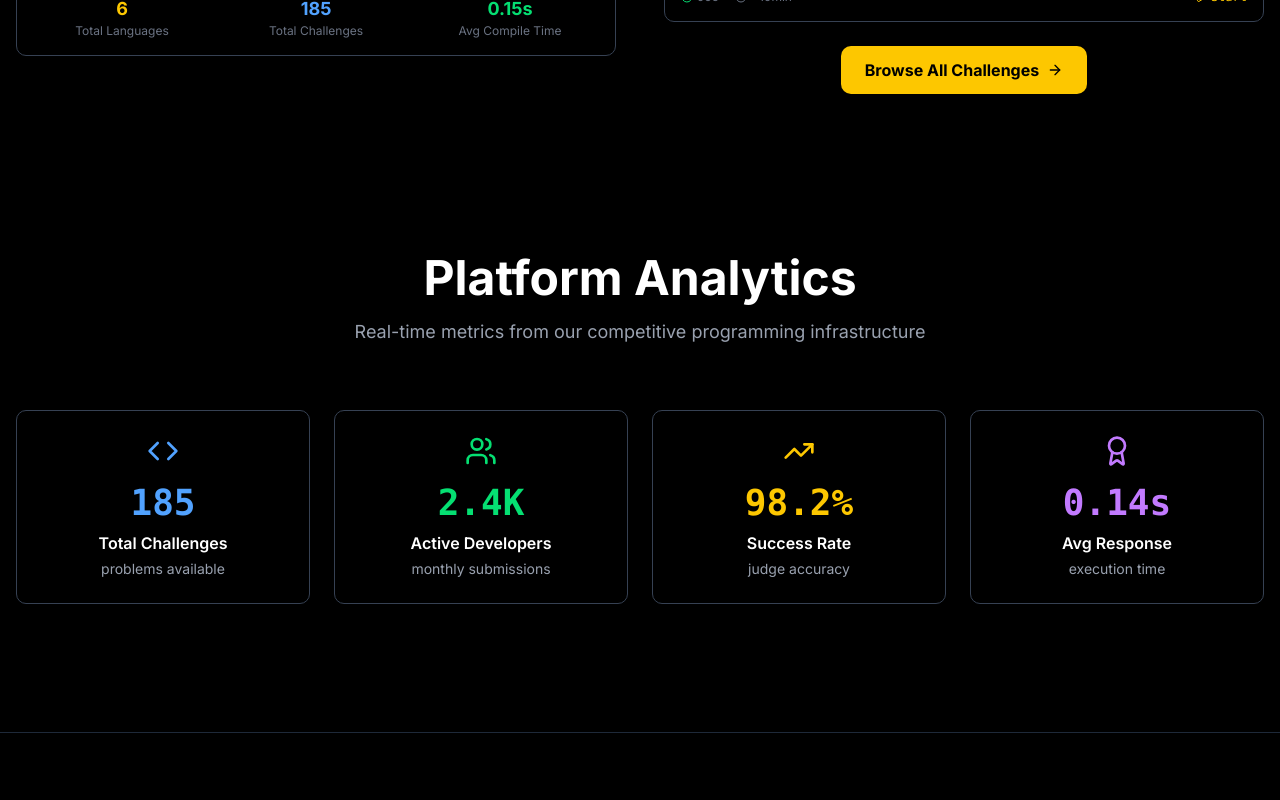
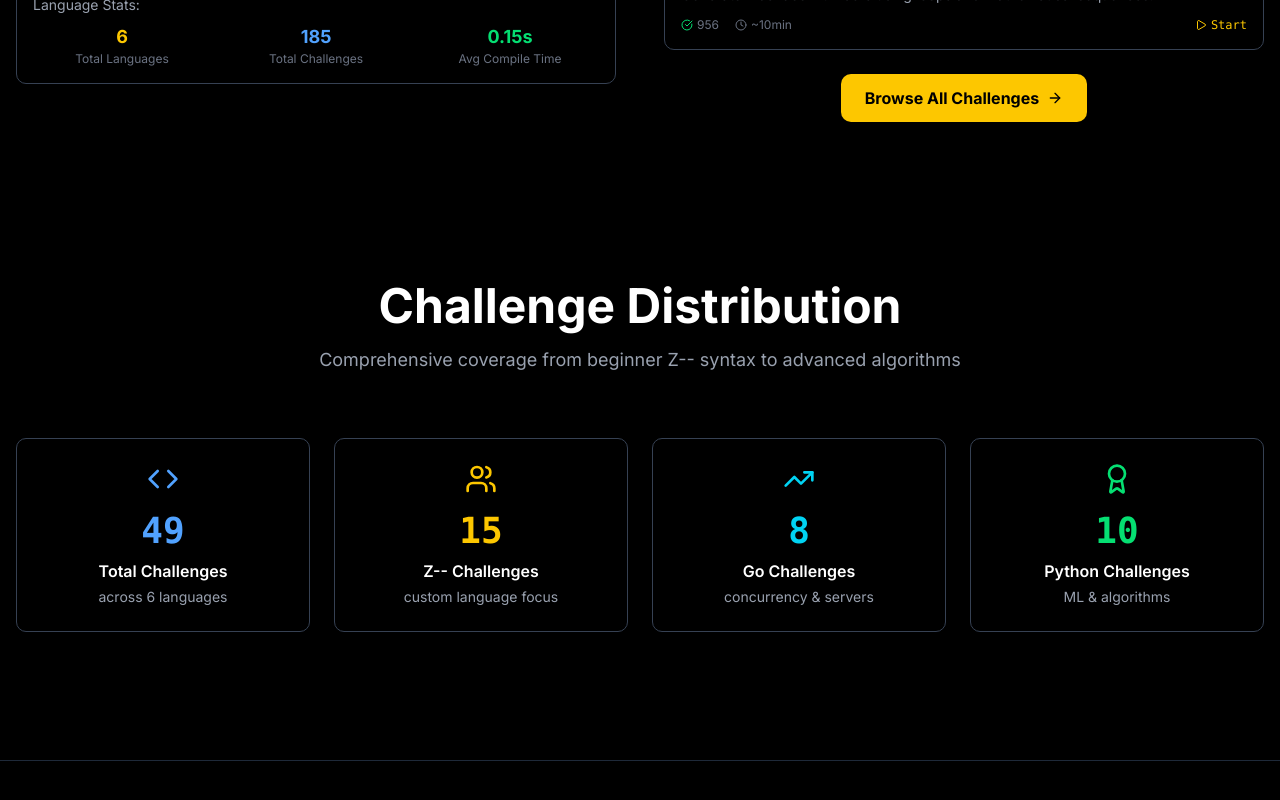
Before and after one commit to ANAS727189/Z-Arena, a React (Vite) app in the folder client/: page / in a window 1280 px wide. Shown: the part 3230-4030 px from the top of the page. Built offline with nearby package versions, Linux system fonts and the light colour scheme; no server answers; a web font is replaced by a local one.

Commit message:
fix:updated the data of stats , feature and showcase section

```diff
--- a/client/src/components/sections/ShowcaseSection.tsx
+++ b/client/src/components/sections/ShowcaseSection.tsx
@@ -57,11 +57,10 @@ const ShowcaseSection = () => {
                 <span className="text-gray-400 font-mono text-sm">$ z-showcase --languages --challenges</span>
             </div> */}
           <h2 className="text-4xl md:text-5xl font-bold text-white mb-4">
-            Language & Challenge Hub
+            49 Challenges Across 6 Languages
           </h2>
           <p className="text-gray-400 text-lg max-w-2xl mx-auto">
-            From Z-- fundamentals to advanced multi-language algorithmic
-            challenges
+            From Z-- fundamentals to advanced Go concurrency and Python machine learning challenges
           </p>
         </div>
 
--- a/client/src/components/sections/StatsSection.tsx
+++ b/client/src/components/sections/StatsSection.tsx
@@ -4,31 +4,31 @@ const StatsSection = () => {
   const stats = [
     {
       icon: Code,
-      value: '185',
+      value: '49',
       label: 'Total Challenges',
-      metric: 'problems available',
+      metric: 'across 6 languages',
       color: 'text-blue-400',
     },
     {
       icon: Users,
-      value: '2.4K',
-      label: 'Active Developers',
-      metric: 'monthly submissions',
-      color: 'text-green-400',
+      value: '15',
+      label: 'Z-- Challenges',
+      metric: 'custom language focus',
+      color: 'text-yellow-400',
     },
     {
       icon: TrendingUp,
-      value: '98.2%',
-      label: 'Success Rate',
-      metric: 'judge accuracy',
-      color: 'text-yellow-400',
+      value: '8',
+      label: 'Go Challenges',
+      metric: 'concurrency & servers',
+      color: 'text-cyan-400',
     },
     {
       icon: Award,
-      value: '0.14s',
-      label: 'Avg Response',
-      metric: 'execution time',
-      color: 'text-purple-400',
+      value: '10',
+      label: 'Python Challenges',
+      metric: 'ML & algorithms',
+      color: 'text-green-400',
     },
   ];
 
@@ -40,10 +40,10 @@ const StatsSection = () => {
                 <span className="text-gray-400 font-mono text-sm">$ z-monitor --stats --live</span>
             </div> */}
           <h2 className="text-4xl md:text-5xl font-bold text-white mb-4">
-            Platform Analytics
+            Challenge Distribution
           </h2>
           <p className="text-gray-400 text-lg max-w-2xl mx-auto">
-            Real-time metrics from our competitive programming infrastructure
+            Comprehensive coverage from beginner Z-- syntax to advanced algorithms
           </p>
         </div>
 
```
